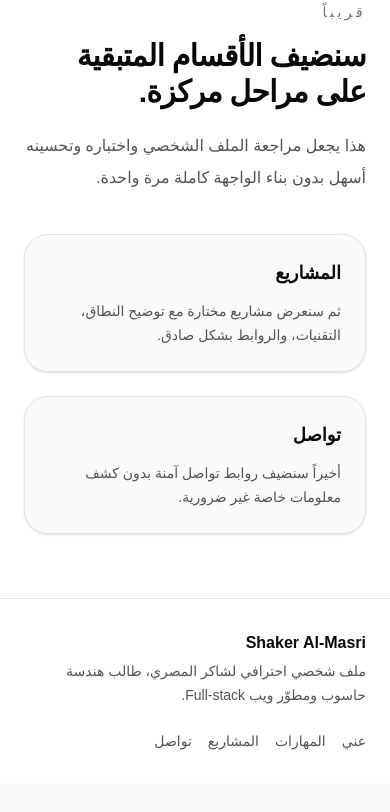
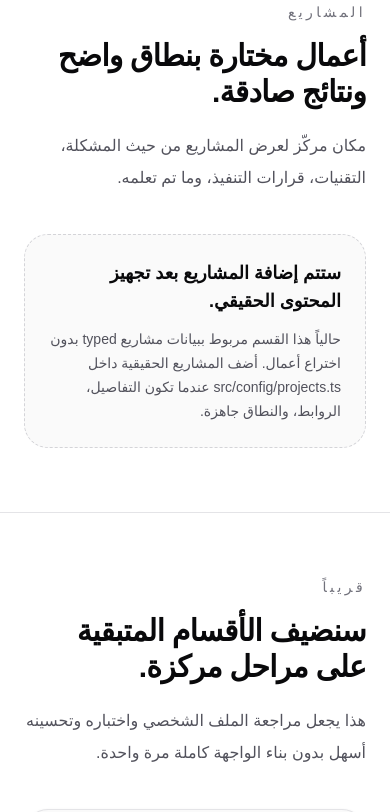
Before and after one commit to ShakerMasri/my-portfolio, a Next.js app: page /ar in a window 390 px wide. Shown: the part 3397-4209 px from the top of the page. Before the commit the page ends 4180 px from the top, so only its background shows below. Built offline with nearby package versions, Linux system fonts and the light colour scheme.

Commit message:
Add bilingual projects section

```diff
--- a/src/app/[locale]/page.tsx
+++ b/src/app/[locale]/page.tsx
@@ -1,6 +1,7 @@
 import { notFound } from "next/navigation";
 import { AboutSection } from "@/components/sections/about-section";
 import { HeroSection } from "@/components/sections/hero-section";
+import { ProjectsSection } from "@/components/sections/projects-section";
 import { SkillsSection } from "@/components/sections/skills-section";
 import { Section } from "@/components/ui/section";
 import { isLocale } from "@/i18n/locales";
@@ -12,17 +13,6 @@ type HomePageProps = Readonly<{
 }>;
 
 const upcomingSections = [
-  {
-    id: "projects",
-    title: {
-      en: "Projects",
-      ar: "المشاريع",
-    },
-    text: {
-      en: "Then we will present selected projects with honest scope, stack, and links.",
-      ar: "ثم سنعرض مشاريع مختارة مع توضيح النطاق، التقنيات، والروابط بشكل صادق.",
-    },
-  },
   {
     id: "contact",
     title: {
@@ -48,6 +38,7 @@ export default async function Home({ params }: HomePageProps) {
       <HeroSection locale={localeParam} />
       <AboutSection locale={localeParam} />
       <SkillsSection locale={localeParam} />
+      <ProjectsSection locale={localeParam} />
 
       <Section
         eyebrow={localeParam === "en" ? "Coming next" : "قريباً"}
@@ -63,7 +54,7 @@ export default async function Home({ params }: HomePageProps) {
         }
         className="border-t border-zinc-200 bg-white"
       >
-        <div className="grid gap-6 md:grid-cols-2">
+        <div className="grid gap-6">
           {upcomingSections.map((section) => (
             <article
               key={section.id}
--- /dev/null
+++ b/src/components/sections/projects-section.tsx
@@ -0,0 +1,159 @@
+import { Section } from "@/components/ui/section";
+import { projects } from "@/config/projects";
+import { getLocalizedText } from "@/i18n/locales";
+import type { Locale, ProjectConfig, ProjectStatus } from "@/types/portfolio";
+
+type ProjectsSectionProps = Readonly<{
+  locale: Locale;
+}>;
+
+type ProjectCardProps = Readonly<{
+  project: ProjectConfig;
+  locale: Locale;
+}>;
+
+const projectsSectionCopy = {
+  en: {
+    eyebrow: "Projects",
+    title: "Selected work, presented with honest scope and clear outcomes.",
+    description:
+      "A focused place for projects that can show the problem, stack, implementation choices, and what was learned.",
+    emptyTitle: "Projects will be added after the content is ready.",
+    emptyText:
+      "For now, this section is wired to typed project data without inventing work. Add real projects in src/config/projects.ts when the details, links, and scope are ready.",
+    featured: "Featured",
+    linksLabel: "Project links",
+    liveLabel: "Live site",
+    sourceLabel: "Source code",
+    noLinks: "Links will be added when available.",
+  },
+  ar: {
+    eyebrow: "المشاريع",
+    title: "أعمال مختارة بنطاق واضح ونتائج صادقة.",
+    description:
+      "مكان مركّز لعرض المشاريع من حيث المشكلة، التقنيات، قرارات التنفيذ، وما تم تعلمه.",
+    emptyTitle: "ستتم إضافة المشاريع بعد تجهيز المحتوى الحقيقي.",
+    emptyText:
+      "حالياً هذا القسم مربوط ببيانات مشاريع typed بدون اختراع أعمال. أضف المشاريع الحقيقية داخل src/config/projects.ts عندما تكون التفاصيل، الروابط، والنطاق جاهزة.",
+    featured: "مميز",
+    linksLabel: "روابط المشروع",
+    liveLabel: "الموقع المباشر",
+    sourceLabel: "الكود المصدري",
+    noLinks: "ستتم إضافة الروابط عندما تكون متاحة.",
+  },
+} as const;
+
+const statusLabels: Record<Locale, Record<ProjectStatus, string>> = {
+  en: {
+    planned: "Planned",
+    "in-progress": "In progress",
+    completed: "Completed",
+  },
+  ar: {
+    planned: "مخطط",
+    "in-progress": "قيد التطوير",
+    completed: "مكتمل",
+  },
+};
+
+function ProjectCard({ project, locale }: ProjectCardProps) {
+  const copy = projectsSectionCopy[locale];
+  const title = getLocalizedText(project.title, locale);
+  const summary = getLocalizedText(project.summary, locale);
+  return (
+    <article className="flex h-full flex-col rounded-3xl border border-zinc-200 bg-white p-6 shadow-sm transition hover:-translate-y-0.5 hover:shadow-md sm:p-7">
+      <div className="flex flex-wrap items-center gap-2">
+        <span className="rounded-full border border-zinc-200 bg-zinc-50 px-3 py-1 text-xs font-semibold text-zinc-600">
+          {statusLabels[locale][project.status]}
+        </span>
+
+        {project.featured && (
+          <span className="rounded-full bg-zinc-950 px-3 py-1 text-xs font-semibold text-white">
+            {copy.featured}
+          </span>
+        )}
+      </div>
+
+      <h3 className="mt-5 text-xl font-semibold tracking-tight text-zinc-950">
+        {title}
+      </h3>
+
+      <p className="mt-3 flex-1 text-sm leading-6 text-zinc-600">{summary}</p>
+
+      <ul className="mt-5 flex flex-wrap gap-2" aria-label={title}>
+        {project.tags.map((tag) => (
+          <li
+            key={tag}
+            className="rounded-full border border-zinc-200 bg-zinc-50 px-3 py-1.5 text-xs font-medium text-zinc-700"
+          >
+            {tag}
+          </li>
+        ))}
+      </ul>
+
+      <div className="mt-6 border-t border-zinc-200 pt-5">
+        <p className="text-xs font-semibold uppercase tracking-[0.18em] text-zinc-500">
+          {copy.linksLabel}
+        </p>
+
+        {project.links?.live || project.links?.source ? (
+          <div className="mt-3 flex flex-wrap gap-3 text-sm font-semibold">
+            {project.links.live && (
+              <a
+                className="rounded-full border border-zinc-300 px-4 py-2 text-zinc-950 transition hover:border-zinc-400 hover:bg-zinc-50 focus-visible:outline focus-visible:outline-2 focus-visible:outline-offset-4 focus-visible:outline-zinc-950"
+                href={project.links.live}
+                rel="noreferrer"
+                target="_blank"
+              >
+                {copy.liveLabel}
+              </a>
+            )}
+            {project.links.source && (
+              <a
+                className="rounded-full border border-zinc-300 px-4 py-2 text-zinc-950 transition hover:border-zinc-400 hover:bg-zinc-50 focus-visible:outline focus-visible:outline-2 focus-visible:outline-offset-4 focus-visible:outline-zinc-950"
+                href={project.links.source}
+                rel="noreferrer"
+                target="_blank"
+              >
+                {copy.sourceLabel}
+              </a>
+            )}
+          </div>
+        ) : (
+          <p className="mt-3 text-sm leading-6 text-zinc-500">{copy.noLinks}</p>
+        )}
+      </div>
+    </article>
+  );
+}
+
+export function ProjectsSection({ locale }: ProjectsSectionProps) {
+  const copy = projectsSectionCopy[locale];
+
+  return (
+    <Section
+      id="projects"
+      eyebrow={copy.eyebrow}
+      title={copy.title}
+      description={copy.description}
+      className="border-t border-zinc-200 bg-white"
+    >
+      {projects.length > 0 ? (
+        <div className="grid gap-6 lg:grid-cols-2">
+          {projects.map((project) => (
+            <ProjectCard key={project.slug} project={project} locale={locale} />
+          ))}
+        </div>
+      ) : (
+        <div className="rounded-3xl border border-dashed border-zinc-300 bg-zinc-50 p-6 sm:p-8">
+          <h3 className="text-lg font-semibold text-zinc-950">
+            {copy.emptyTitle}
+          </h3>
+          <p className="mt-3 max-w-3xl text-sm leading-6 text-zinc-600">
+            {copy.emptyText}
+          </p>
+        </div>
+      )}
+    </Section>
+  );
+}
--- a/src/config/projects.ts
+++ b/src/config/projects.ts
@@ -1,3 +1,3 @@
 import type { ProjectConfig } from "@/types/portfolio";
 
-export const projects = [] as const satisfies readonly ProjectConfig[];
+export const projects: readonly ProjectConfig[] = [];
```
